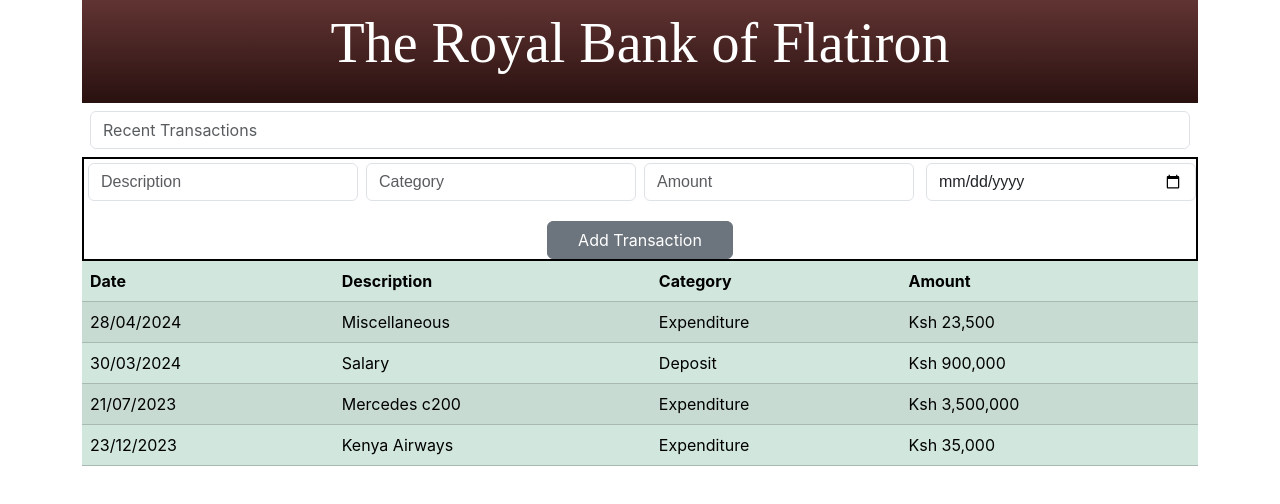
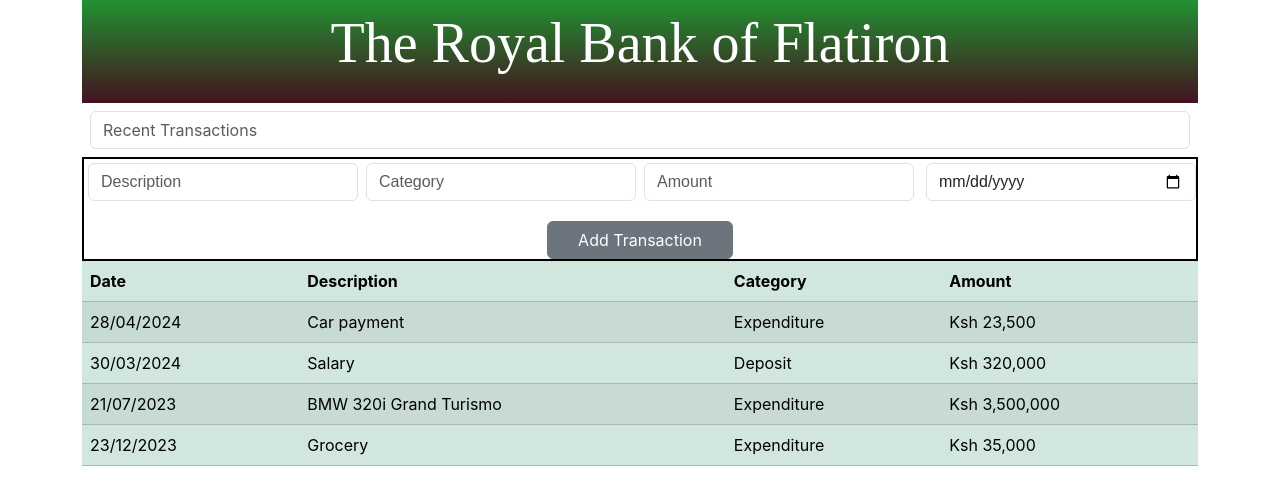
Before and after one commit to mohammedadn/ph-2-week-1-code-challenge, a React (Create React App) app: page / in a window 1280 px wide. Shown: the top 504 px of the page. Built offline with nearby package versions, Linux system fonts and the light colour scheme.

Commit message:
first commit

```diff
--- a/src/App.js
+++ b/src/App.js
@@ -11,7 +11,7 @@ function App() {
   const transaction = [
     {
       date: "28/04/2024",
-        description: "Miscellaneous",
+        description: "Car payment",
         category: "Expenditure",
         amount: "Ksh 23,500"
     },
@@ -19,17 +19,17 @@ function App() {
         date: "30/03/2024",
         description: "Salary",
         category: "Deposit",
-        amount: "Ksh 900,000"
+        amount: "Ksh 320,000"
     },
     {
         date: "21/07/2023",
-        description: "Mercedes c200",
+        description: "BMW 320i Grand Turismo",
         category: "Expenditure",
         amount: "Ksh 3,500,000"
     },
     {
         date: "23/12/2023",
-        description: "Kenya Airways",
+        description: "Grocery",
         category: "Expenditure",
         amount: "Ksh 35,000"
     }
--- a/src/components/Header.js
+++ b/src/components/Header.js
@@ -5,7 +5,7 @@ function Header() {
     <div
       className="container-fluid"
       style={{
-        background: "linear-gradient( #613432, #291110)",
+        background: "linear-gradient( #229132, #441220)",
         color: "#FFFFFF",
         textAlign: "center",
         paddingTop: "10px",
```
